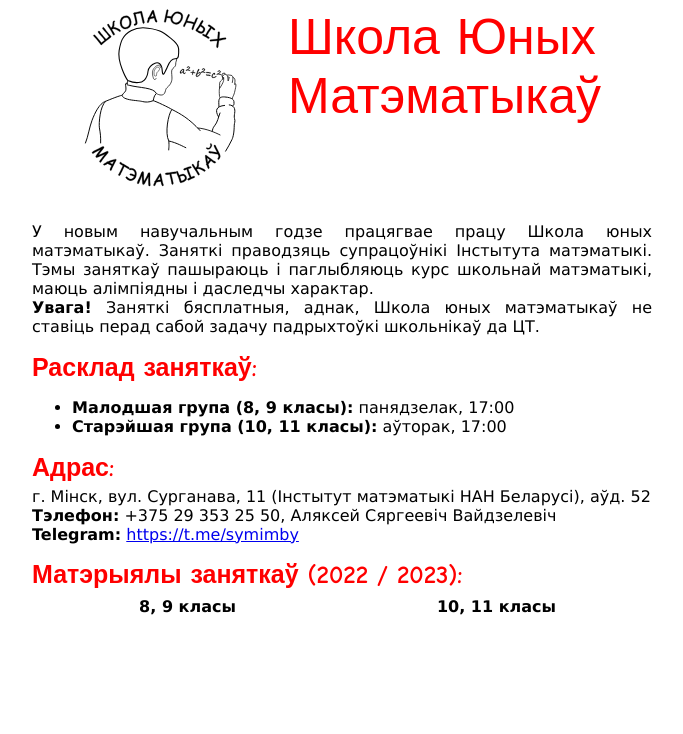
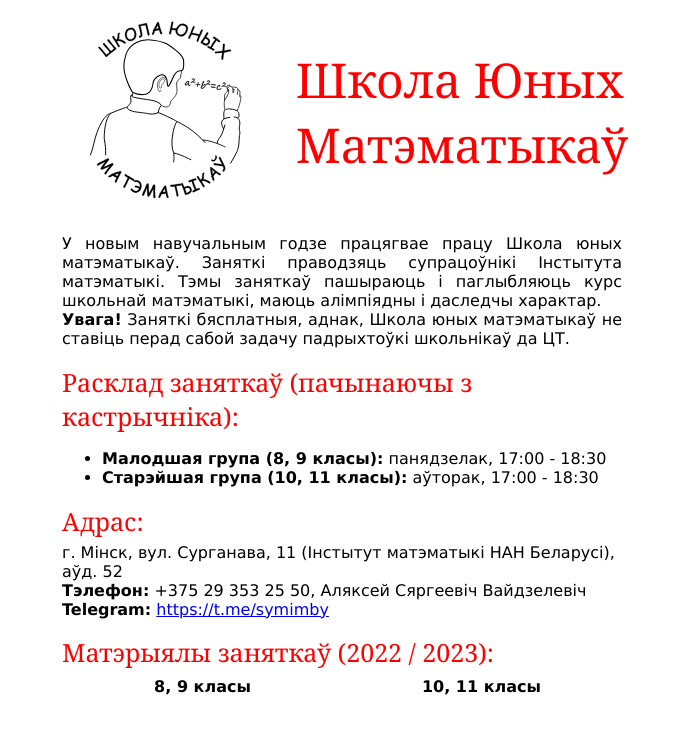
Before and after one commit to yet-another-math-school/yet-another-math-school.github.io, a plain HTML site: page index.html in a window 1280 px wide. Shown: the whole page, without its empty margins (298-981 px from the left). Drawn offline with Linux system fonts and the light colour scheme.

Commit message:
improve appearance

```diff
--- a/index.html
+++ b/index.html
@@ -17,7 +17,7 @@
                 <img src="logo.svg" alt="logo" height="180px">
             </div>
             <div class="title">
-                Школа Юных<br>Матэматыкаў
+                Школа Юных Матэматыкаў
             </div>
         </div>
         <div style="text-align: justify;text-justify: inter-word;">
@@ -29,11 +29,11 @@
             сабой задачу падрыхтоўкі школьнікаў да ЦТ.
         </div>
         <h1>
-            Расклад заняткаў:
+            Расклад заняткаў (пачынаючы з кастрычніка):
         </h1>
         <ul>
-            <li><b>Малодшая група (8, 9 класы):</b> панядзелак, 17:00</li>
-            <li><b>Старэйшая група (10, 11 класы):</b> аўторак, 17:00</li>
+            <li><b>Малодшая група (8, 9 класы):</b> панядзелак, 17:00 - 18:30</li>
+            <li><b>Старэйшая група (10, 11 класы):</b> аўторак, 17:00 - 18:30</li>
         </ul>
         <h1>
             Адрас:
--- a/styles.css
+++ b/styles.css
@@ -1,27 +1,29 @@
 .site {
-    max-width: 620px;
+    max-width: 560px;
     margin: auto;
     font-family: Verdana, sans-serif;
     font-size: 16px;
 }
 
 h1 {
-    font-family: "Comic Sans Ms", sans-serif;
+    margin-bottom: 5px;
+    font-family: Georgia, serif;
+    font-weight: normal;
     font-size: 25px;
     color: red;
-    margin-bottom: 5px;
 }
 
 .title {
-    font-family: "Comic Sans Ms", sans-serif;
-    font-size: 50px;
+    margin: auto;
+    font-family: Georgia, serif;
+    font-size: 48px;
     color: red;
 }
 
 .header {
     display: grid;
-    grid-template-columns: auto auto;
-    justify-content: center;
-    column-gap: 50px;
+    grid-template-columns: auto 300px;
+    justify-content: space-around;
     margin-bottom: 30px;
+    margin-top: 20px;
 }
```
